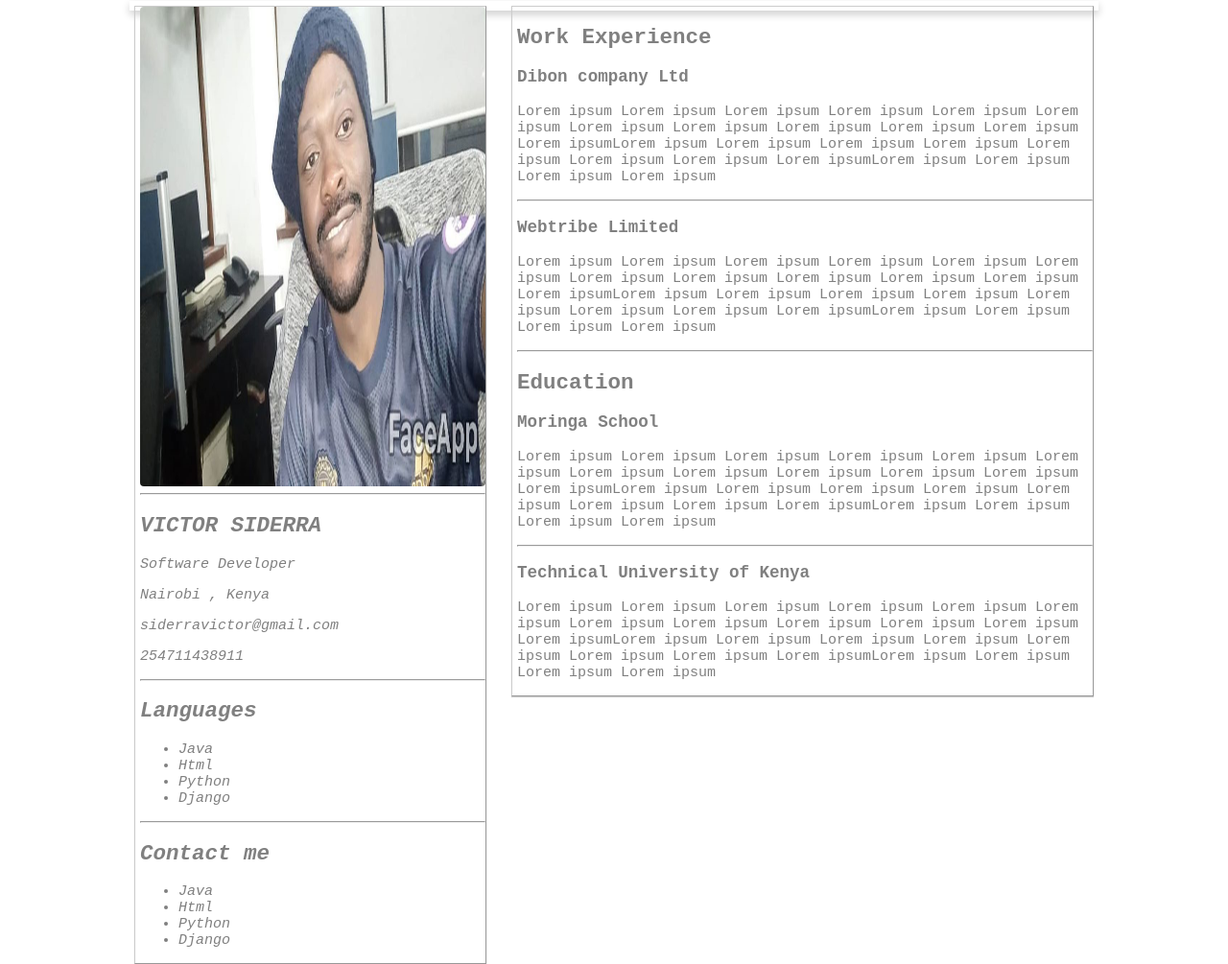
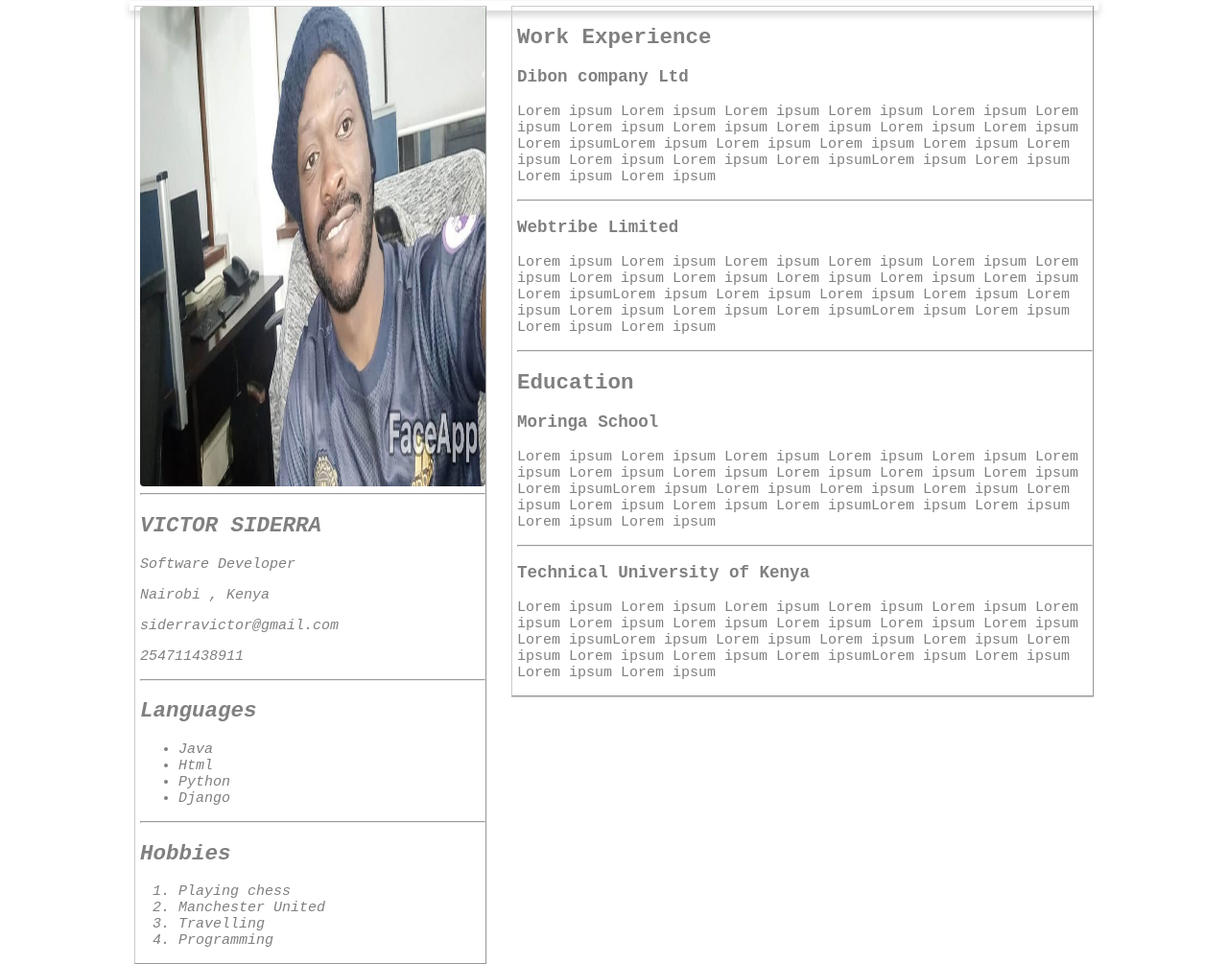
Before and after one commit to vsidera/Portfolio, a plain HTML site: page index.html in a window 1280 px wide. Shown: the part 79-1084 px from the top of the page at 96% size. Drawn offline with Linux system fonts and the light colour scheme.

Commit message:
add my hobbies

```diff
--- a/index.html
+++ b/index.html
@@ -26,13 +26,13 @@
          <li>Django</li>
        </ul>
        <hr>
-       <h2>Contact me</h2>
-       <ul>
-         <li>Java</li>
-         <li>Html</li>
-         <li>Python</li>
-         <li>Django</li>
-       </ul>
+       <h2>Hobbies</h2>
+       <ol>
+         <li>Playing chess</li>
+         <li>Manchester United</li>
+         <li>Travelling</li>
+         <li>Programming</li>
+       </ol>
      </div>
 
      <div class="card" id="rightbar">
```
